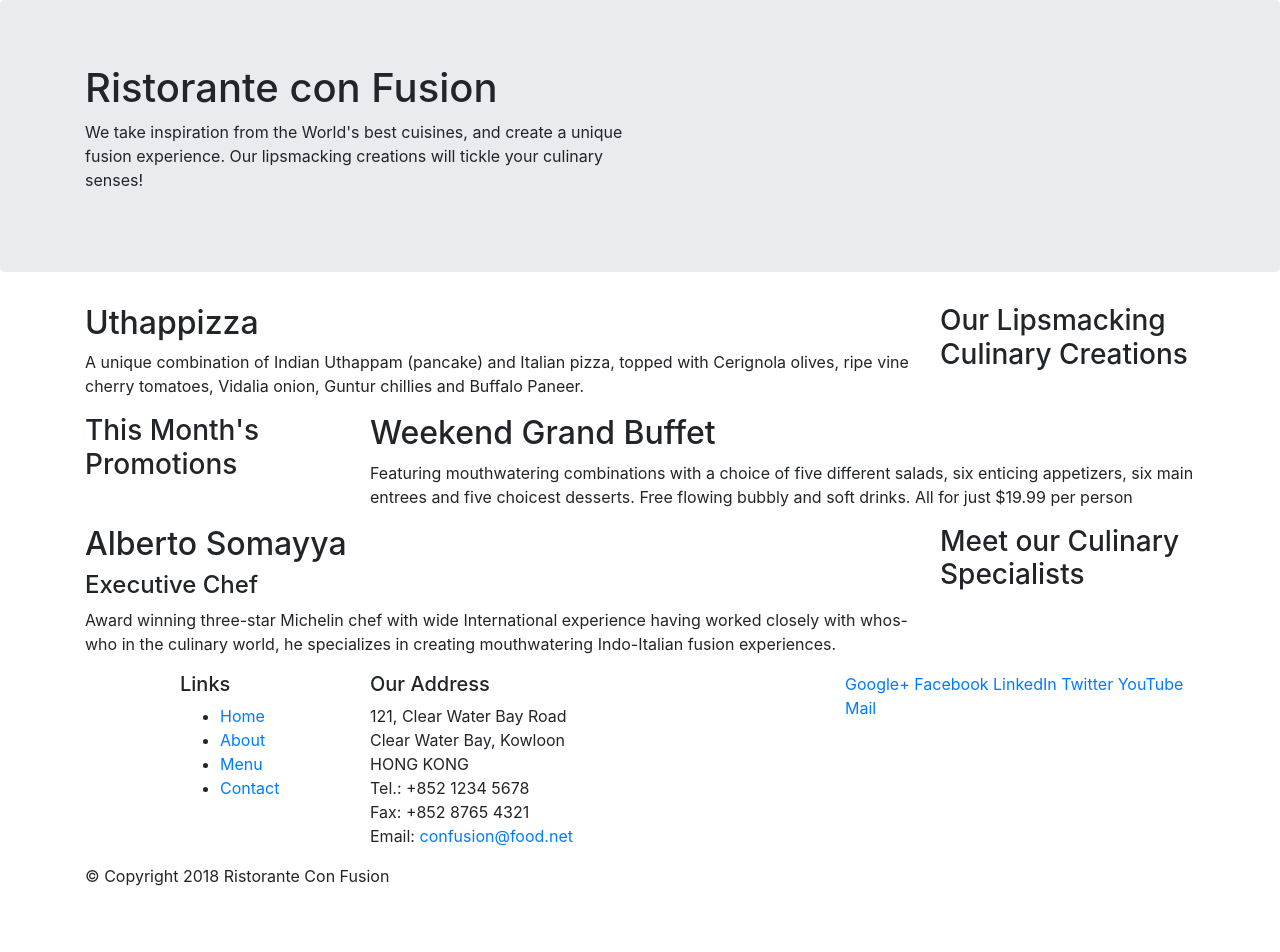
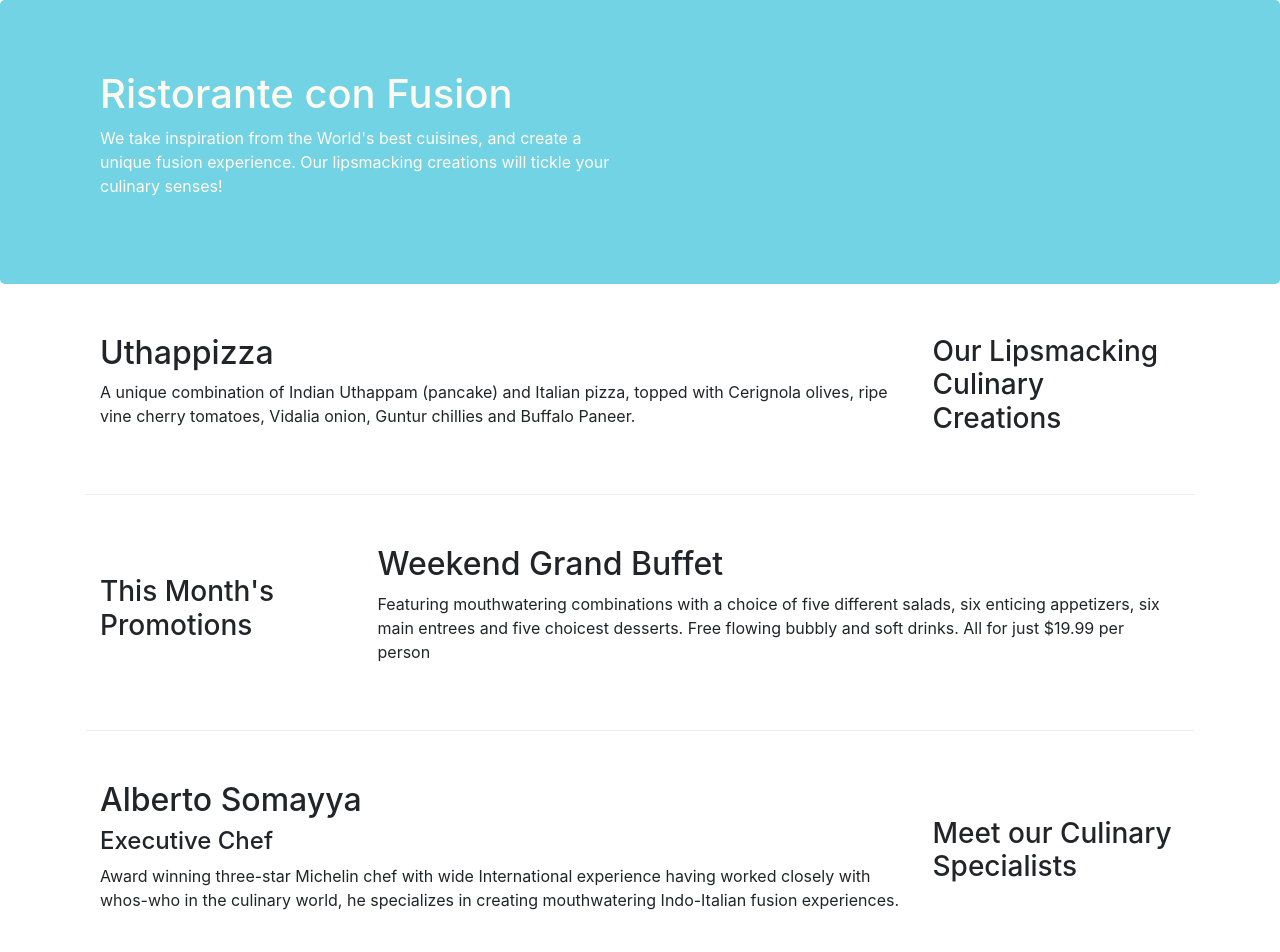
Before and after one commit to Toratomi/Assignment-Coursera-Bootstrap, a website: page Bootstrap4/conFusion/index.html in a window 1280 px wide. Shown: the top 952 px of the page. Before the commit the page ends 904 px from the top, so only its background shows below. Drawn offline with nearby package versions, Linux system fonts and the light colour scheme.

Commit message:
Exercise part 2

```diff
--- /dev/null
+++ b/Bootstrap4/conFusion/css/styles.css
@@ -0,0 +1,31 @@
+.row-header{
+
+    margin:0px auto;
+    padding:0px;
+}
+
+.row-content {
+    margin:0px auto;
+    padding: 50px 0px 50px 0px;
+    border-bottom: 1px ridge;
+    min-height:200px;
+}
+
+.footer{
+    background-color: #72d3e4;
+    margin:0px auto;
+    padding: 20px 0px 20px 0px;
+}
+
+.jumbotron {
+    padding:70px 30px 70px 30px;
+    margin:0px auto;
+    background: #72d3e4;
+    color:floralwhite;
+}
+
+address{
+    font-size:80%;
+    margin:0px;
+    color:#0f0f0f;
+}
--- a/Bootstrap4/conFusion/index.html
+++ b/Bootstrap4/conFusion/index.html
@@ -8,14 +8,16 @@
     <meta http-equiv="x-ua-compatible" content="ie=edge">
 
     <!-- Bootstrap CSS -->
-    <link rel="stylesheet" href="node_modules/bootstrap/dist/css/bootstrap.min.css">    <title>Ristorante Con Fusion</title>
+    <link rel="stylesheet" href="node_modules/bootstrap/dist/css/bootstrap.min.css">
+    <link rel="stylesheet" href="css/styles.css">
+    <title>Ristorante Con Fusion</title>
 </head>
 
 <body>
 
     <header class="jumbotron">
         <div class="container">
-            <div class="row">
+            <div class="row row-header">
                 <div class="col-12 col-sm-6">
                     <h1>Ristorante con Fusion</h1>
                     <p>We take inspiration from the World's best cuisines, and create a unique fusion experience. Our lipsmacking creations will tickle your culinary senses!</p>
@@ -27,7 +29,7 @@
     </header>
 
     <div class="container">
-        <div class="row">
+        <div class="row row-content align-items-center">
             <div class="col-12 col-sm-4 order-sm-last col-md-3">
                 <h3>Our Lipsmacking Culinary Creations</h3>
             </div>
@@ -38,7 +40,7 @@
         </div>
 
 
-        <div class="row">
+        <div class="row row-content align-items-center">
             <div class="col-12 col-sm-4 col-md-3">
                 <h3>This Month's Promotions</h3>
             </div>
@@ -48,7 +50,7 @@
             </div>
         </div>
 
-        <div class="row">
+        <div class="row row-content align-items-center">
             <div class="col-12 col-sm-4 order-sm-last col-md-3">
                 <h3>Meet our Culinary Specialists</h3>
             </div>
@@ -60,12 +62,12 @@
         </div>
     </div>
 
-    <footer>
+    <footer class="footer">
         <div class="container">
             <div class="row">
                 <div class="col-4 offset-1 col-sm-2">
                     <h5>Links</h5>
-                    <ul>
+                    <ul class="list-unstyled">
                         <li><a href="#">Home</a></li>
                         <li><a href="#">About</a></li>
                         <li><a href="#">Menu</a></li>
@@ -83,8 +85,8 @@
 		              Email: <a href="mailto:confusion@food.net">confusion@food.net</a>
 		           </address>
                 </div>
-                <div class="col-12 col-sm-4">
-                    <div>
+                <div class="col-12 col-sm-4 align-self-center">
+                    <div class="text-center">
                         <a href="http://google.com/+">Google+</a>
                         <a href="http://www.facebook.com/profile.php?id=">Facebook</a>
                         <a href="http://www.linkedin.com/in/">LinkedIn</a>
@@ -94,7 +96,7 @@
                     </div>
                 </div>
            </div>
-           <div class="row">
+           <div class="row justify-content-center">
                 <div class="col-auto">
                     <p>© Copyright 2018 Ristorante Con Fusion</p>
                 </div>
```
